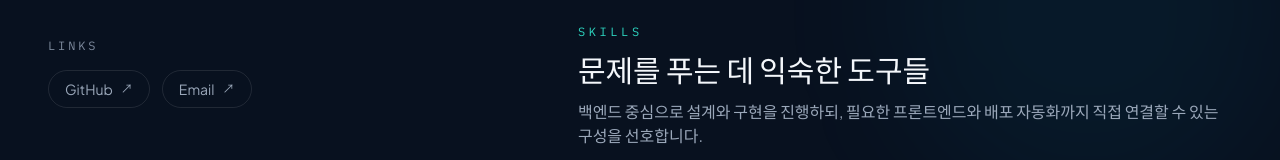
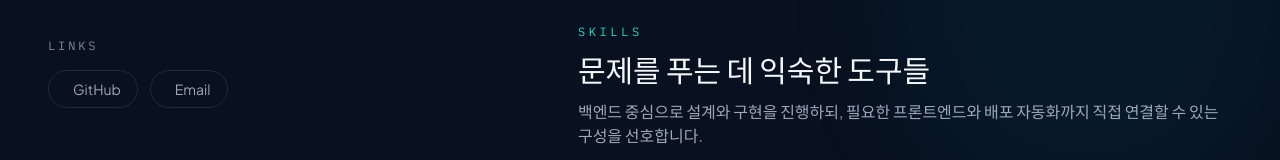
Before and after one commit to geonu98/geonu98.github.io, a React (Vite) app: page / in a window 1280 px wide. Shown: the part 596-756 px from the top of the page. Built offline with nearby package versions, Linux system fonts and the light colour scheme.

Commit message:
Update social link styles

```diff
--- a/index.html
+++ b/index.html
@@ -30,7 +30,7 @@
     />
     <meta name="twitter:image" content="https://geonu98.github.io/og-image.svg" />
 
-    <link rel="icon" type="image/svg+xml" href="/favicon.svg" />
+    <link rel="icon" type="image/svg+xml" href="/favicon-g.svg" />
     <link rel="canonical" href="https://geonu98.github.io/" />
 
     <title>박건우 | Backend Developer</title>
--- a/src/components/SocialLinks.tsx
+++ b/src/components/SocialLinks.tsx
@@ -5,9 +5,61 @@ interface SocialLinksProps {
   compact?: boolean;
 }
 
+const GitHubIcon = () => (
+  <svg viewBox="0 0 24 24" aria-hidden="true" className="h-4.5 w-4.5 fill-current">
+    <path d="M12 2C6.477 2 2 6.589 2 12.248C2 16.775 4.865 20.615 8.839 21.97C9.339 22.065 9.521 21.748 9.521 21.476C9.521 21.231 9.511 20.423 9.507 19.565C6.726 20.185 6.139 18.207 6.139 18.207C5.684 17.018 5.028 16.701 5.028 16.701C4.119 16.063 5.097 16.076 5.097 16.076C6.101 16.148 6.63 17.127 6.63 17.127C7.522 18.71 8.97 18.252 9.54 17.985C9.631 17.321 9.889 16.868 10.175 16.611C7.954 16.349 5.62 15.463 5.62 11.506C5.62 10.378 6.01 9.455 6.649 8.727C6.546 8.466 6.203 7.413 6.747 5.988C6.747 5.988 7.587 5.711 9.497 7.043C10.296 6.814 11.153 6.699 12.006 6.695C12.859 6.699 13.717 6.814 14.517 7.043C16.425 5.711 17.264 5.988 17.264 5.988C17.809 7.413 17.466 8.466 17.363 8.727C18.004 9.455 18.392 10.378 18.392 11.506C18.392 15.473 16.054 16.346 13.827 16.604C14.186 16.924 14.506 17.552 14.506 18.514C14.506 19.894 14.494 21.007 14.494 21.476C14.494 21.75 14.674 22.07 15.181 21.969C19.152 20.612 22.014 16.774 22.014 12.248C22.014 6.589 17.537 2 12 2Z" />
+  </svg>
+);
+
+const EmailIcon = () => (
+  <svg viewBox="0 0 24 24" aria-hidden="true" className="h-4.5 w-4.5 fill-none stroke-current stroke-[1.8]">
+    <path d="M4 6.75H20C20.69 6.75 21.25 7.31 21.25 8V16C21.25 16.69 20.69 17.25 20 17.25H4C3.31 17.25 2.75 16.69 2.75 16V8C2.75 7.31 3.31 6.75 4 6.75Z" />
+    <path d="M3.5 8L12 13.75L20.5 8" />
+  </svg>
+);
+
+const ExternalArrow = () => (
+  <span aria-hidden="true" className="text-xs">
+    ↗
+  </span>
+);
+
+const renderIcon = (label: string) => {
+  if (label === "GitHub") {
+    return <GitHubIcon />;
+  }
+
+  if (label === "Email") {
+    return <EmailIcon />;
+  }
+
+  return <ExternalArrow />;
+};
+
 export const SocialLinks = ({ items, compact = false }: SocialLinksProps) => {
+  if (compact) {
+    return (
+      <div className="flex flex-wrap gap-3">
+        {items.map((item) => (
+          <a
+            key={item.label}
+            className="inline-flex items-center gap-2 rounded-full border border-white/10 px-4 py-2 text-sm text-ink-200 transition hover:border-accent-500/50 hover:bg-accent-500/10 hover:text-accent-400"
+            href={item.href}
+            target="_blank"
+            rel="noreferrer"
+            aria-label={item.label}
+            title={item.label}
+          >
+            {renderIcon(item.label)}
+            <span>{item.label}</span>
+          </a>
+        ))}
+      </div>
+    );
+  }
+
   return (
-    <div className={`flex ${compact ? "flex-wrap gap-3" : "gap-4"}`}>
+    <div className="flex gap-4">
       {items.map((item) => (
         <a
           key={item.label}
@@ -17,9 +69,7 @@ export const SocialLinks = ({ items, compact = false }: SocialLinksProps) => {
           rel="noreferrer"
         >
           <span>{item.label}</span>
-          <span aria-hidden="true" className="text-xs">
-            ↗
-          </span>
+          <ExternalArrow />
         </a>
       ))}
     </div>
```
Also changed, not shown: public/favicon-g.svg (added).
